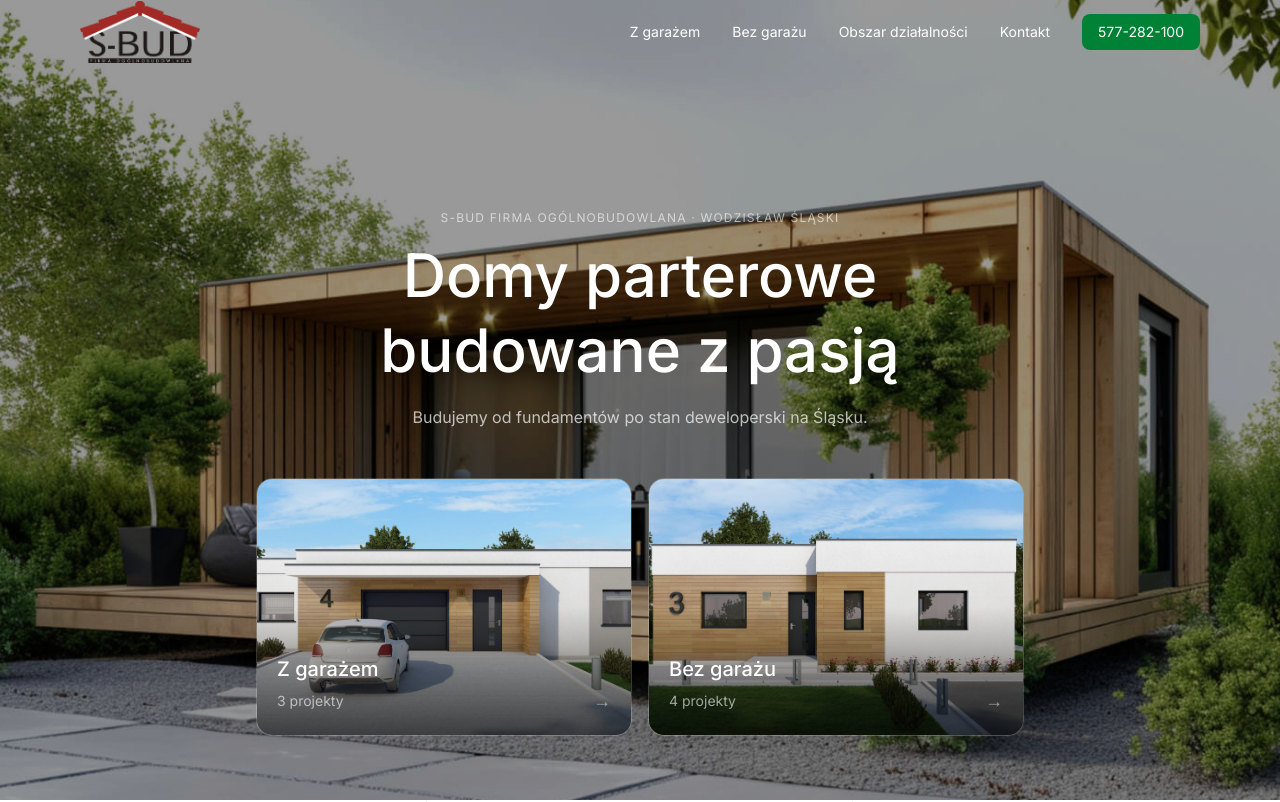
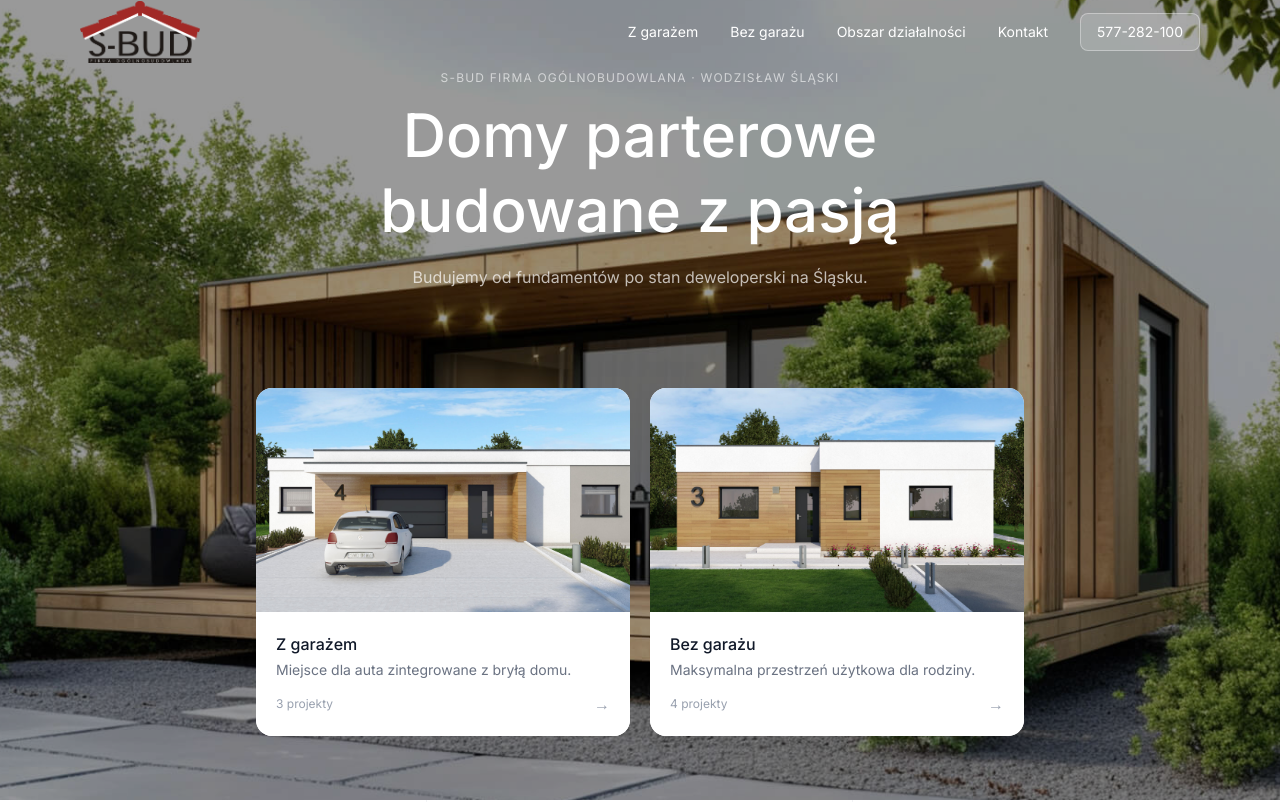
Before and after one commit to j4rk3/parterowy, a Next.js app: page / in a window 1280 px wide. Shown: the top 802 px of the page. Built offline with nearby package versions, Linux system fonts and the light colour scheme.

Commit message:
kafle z wyborem fix

```diff
--- a/app/page.tsx
+++ b/app/page.tsx
@@ -56,26 +56,25 @@ export default function Home() {
     <div>
       <style>{`
         nav {
-          background: ${scrolled ? 'rgba(255,255,255,0.88)' : 'transparent'} !important;
-          backdrop-filter: ${scrolled ? 'blur(12px)' : 'none'} !important;
+          background: ${scrolled ? 'rgba(255,255,255,0.82)' : 'transparent'} !important;
+          backdrop-filter: ${scrolled ? 'blur(14px)' : 'none'} !important;
           border-bottom: ${scrolled ? '0.5px solid rgba(0,0,0,0.08)' : 'none'} !important;
           box-shadow: none !important;
           transition: background 0.4s ease, border-color 0.4s ease;
         }
         nav a { color: ${scrolled ? '#111' : '#fff'} !important; transition: color 0.3s; }
         nav button { color: ${scrolled ? '#111' : '#fff'} !important; transition: color 0.3s; }
-        nav a.phone-cta {
+        nav a[href="tel:577282100"] {
           background: ${scrolled ? '#111' : 'rgba(255,255,255,0.15)'} !important;
           border: 1px solid ${scrolled ? 'transparent' : 'rgba(255,255,255,0.35)'} !important;
           color: #fff !important;
         }
       `}</style>
 
-      {/* Hero — fullscreen */}
+      {/* Hero */}
       <section className="relative w-full h-screen min-h-[700px] overflow-hidden">
-        {/* Parallax image */}
         <div
-          className="absolute inset-0 w-full"
+          className="absolute w-full"
           style={{
             height: '120%',
             top: '-10%',
@@ -90,76 +89,86 @@ export default function Home() {
             priority
           />
         </div>
-
-        {/* Dark overlay */}
         <div className="absolute inset-0 bg-black/40" />
 
-        {/* Content */}
         <div className="absolute inset-0 flex flex-col items-center justify-end px-4 pb-16 text-center">
-          <p className="text-xs uppercase tracking-widest text-white/60 mb-3">
+          <p
+            className="text-xs uppercase tracking-widest text-white/60 mb-3"
+            style={{ marginBottom: '12px', transform: 'translateY(-50px)' }}
+          >
             S-BUD Firma Ogólnobudowlana · Wodzisław Śląski
           </p>
-          <h1 className="text-5xl md:text-6xl font-medium text-white leading-tight max-w-3xl mb-4">
+          <h1
+            className="text-5xl md:text-6xl font-medium text-white leading-tight max-w-3xl mb-4"
+            style={{ transform: 'translateY(-50px)' }}
+          >
             Domy parterowe budowane z pasją
           </h1>
-          <p className="text-white/70 text-base max-w-lg mb-12 leading-relaxed">
+          <p
+            className="text-white/70 text-base max-w-lg mb-12 leading-relaxed"
+            style={{ transform: 'translateY(-50px)' }}
+          >
             Budujemy od fundamentów po stan deweloperski na Śląsku.
           </p>
 
-          {/* Choice cards */}
-          <div className="grid grid-cols-1 md:grid-cols-2 gap-4 w-full max-w-3xl">
+          {/* Kafle — zdjęcie na górze, białe tło na dole */}
+          <div className="grid grid-cols-1 md:grid-cols-2 gap-5 w-full max-w-3xl">
             <Link
               href="/parterowy-z-garazem"
-              className="group relative overflow-hidden rounded-2xl border border-white/20 hover:border-white/50 transition-all duration-300"
+              className="group overflow-hidden rounded-2xl bg-white hover:shadow-lg transition-all duration-300"
             >
-              <div className="relative h-64">
+              <div className="relative h-56">
                 <Image
                   src="/images/pageGarage.jpg"
                   alt="Dom parterowy z garażem"
                   fill
                   className="object-cover group-hover:scale-105 transition-transform duration-700"
                 />
-                <div className="absolute inset-0 bg-gradient-to-t from-black/70 via-black/10 to-transparent" />
-                <div className="absolute bottom-0 left-0 right-0 p-5 text-left">
-                  <h2 className="text-xl font-medium text-white mb-1">
+              </div>
+              <div className="p-5 text-left bg-white">
+                <h2 className="text-base font-medium text-gray-900 mb-1">
                   Z garażem
                 </h2>
+                <p className="text-sm text-gray-500 mb-3">
+                  Miejsce dla auta zintegrowane z bryłą domu.
+                </p>
                 <div className="flex items-center justify-between">
-                    <span className="text-sm text-white/60">
+                  <span className="text-xs text-gray-400">
                     {withGarage.length} projekty
                   </span>
-                    <span className="text-white/50 group-hover:text-white transition-colors text-lg">
+                  <span className="text-gray-400 group-hover:text-gray-900 transition-colors">
                     →
                   </span>
-                  </div>
                 </div>
               </div>
             </Link>
 
             <Link
               href="/parterowy-bez-garazu"
-              className="group relative overflow-hidden rounded-2xl border border-white/20 hover:border-white/50 transition-all duration-300"
+              className="group overflow-hidden rounded-2xl bg-white hover:shadow-lg transition-all duration-300"
             >
-              <div className="relative h-64">
+              <div className="relative h-56">
                 <Image
                   src="/images/pageNoGarage.jpg"
                   alt="Dom parterowy bez garażu"
                   fill
                   className="object-cover group-hover:scale-105 transition-transform duration-700"
                 />
-                <div className="absolute inset-0 bg-gradient-to-t from-black/70 via-black/10 to-transparent" />
-                <div className="absolute bottom-0 left-0 right-0 p-5 text-left">
-                  <h2 className="text-xl font-medium text-white mb-1">
+              </div>
+              <div className="p-5 text-left bg-white">
+                <h2 className="text-base font-medium text-gray-900 mb-1">
                   Bez garażu
                 </h2>
+                <p className="text-sm text-gray-500 mb-3">
+                  Maksymalna przestrzeń użytkowa dla rodziny.
+                </p>
                 <div className="flex items-center justify-between">
-                    <span className="text-sm text-white/60">
+                  <span className="text-xs text-gray-400">
                     {withoutGarage.length} projekty
                   </span>
-                    <span className="text-white/50 group-hover:text-white transition-colors text-lg">
+                  <span className="text-gray-400 group-hover:text-gray-900 transition-colors">
                     →
                   </span>
-                  </div>
                 </div>
               </div>
             </Link>
@@ -208,9 +217,7 @@ export default function Home() {
             Domy parterowe Wodzisław Śląski to doskonała opcja dla rodzin z
             dziećmi, seniorów i wszystkich, którzy lubią prostą i wygodną
             przestrzeń. Parterówka od S-BUD łączy nowoczesny design z
-            funkcjonalnością. Jeśli marzysz o domu, w którym każdy krok jest
-            prosty, a ogród staje się częścią wnętrza, skontaktuj się z nami już
-            dziś.
+            funkcjonalnością.
           </p>
           <p>
             Nasza firma S-BUD z Wodzisławia Śląskiego specjalizuje się w budowie
@@ -221,8 +228,7 @@ export default function Home() {
           <p>
             Brak schodów zapewnia bezpieczeństwo zarówno dla dzieci jak i dla
             seniorów. Parterówka do 150 m² jest tańsza w budowie niż dom
-            piętrowy o tej samej wielkości — mniej betonu pod fundamenty i
-            łatwiejszy dach to realna oszczędność.
+            piętrowy o tej samej wielkości.
           </p>
         </div>
       </section>
```
Lines whose indentation alone changed are shown as unchanged.
